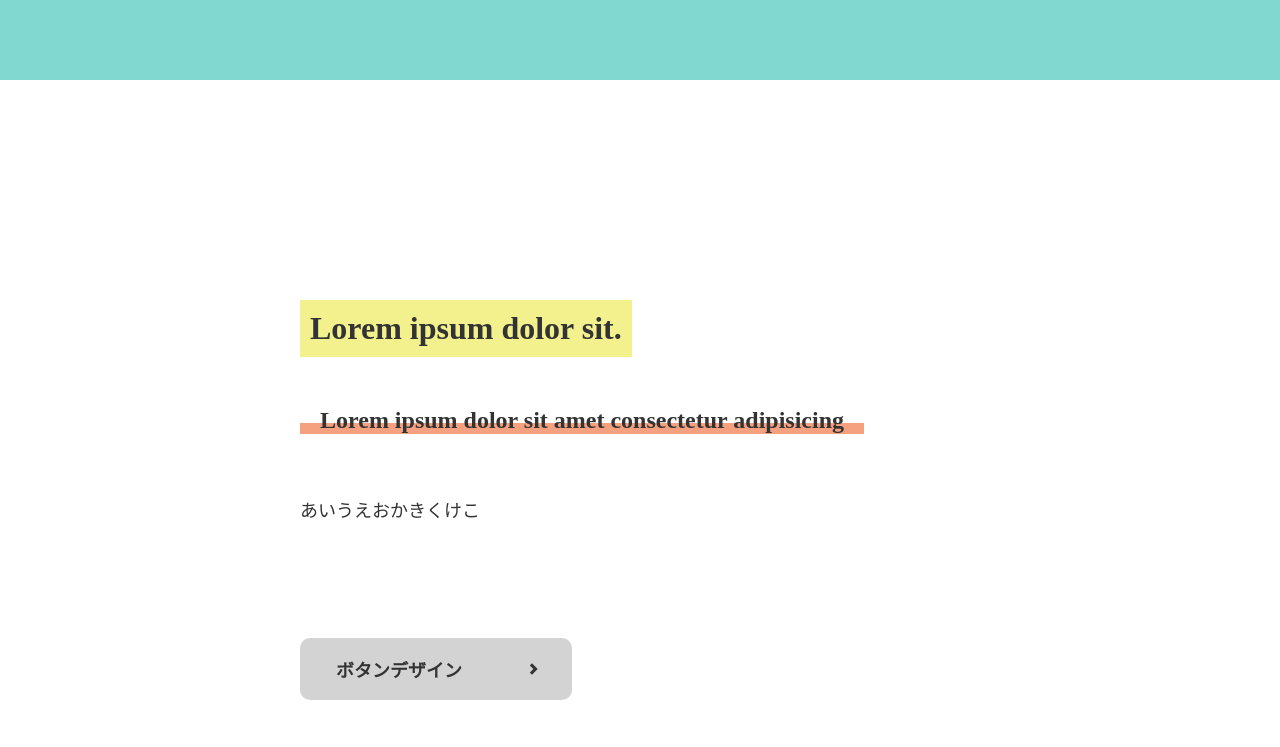
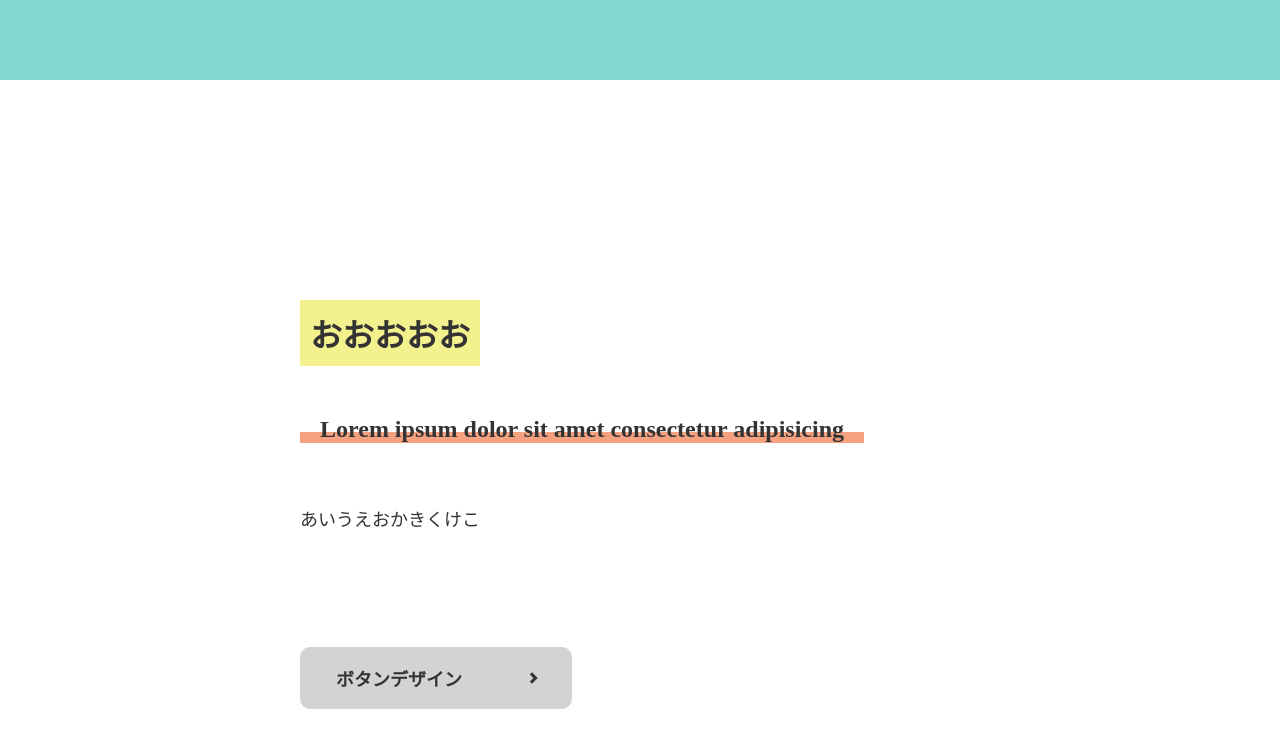
Before and after one commit to yachin29/action, a plain HTML site: page index.html in a window 1280 px wide. Shown: the top 747 px of the page. Drawn offline with Linux system fonts and the light colour scheme.

Commit message:
<h1>タグのテキストを「おおおおお」に変更

```diff
--- a/index.html
+++ b/index.html
@@ -90,7 +90,7 @@ margin-bottom: 100px;
 <header></header>
 <main>
 
-<h1>Lorem ipsum dolor sit.</h1>
+<h1>おおおおお</h1>
 <h2>Lorem ipsum dolor sit amet consectetur adipisicing</h2>
 
 <p>あいうえおかきくけこ</p>
```
